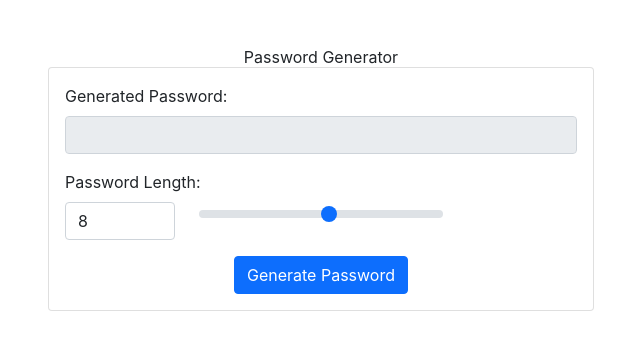
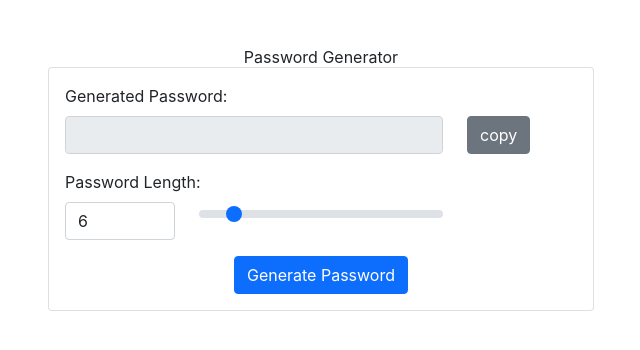
Before and after one commit to Rutvikkikani7016/Password_Generated, a React (Create React App) app: page / in a window 1280 px wide. Shown: the top 350 px of the page, without its empty margins (319-959 px from the left). Built offline with nearby package versions, Linux system fonts and the light colour scheme.

Commit message:
add copy button

```diff
--- a/package.json
+++ b/package.json
@@ -10,6 +10,7 @@
     "@testing-library/user-event": "^13.5.0",
     "react": "^18.2.0",
     "react-dom": "^18.2.0",
+    "react-hot-toast": "^2.4.1",
     "react-icons": "^4.10.1",
     "react-redux": "^8.1.2",
     "react-scripts": "5.0.1",
--- a/public/index.html
+++ b/public/index.html
@@ -15,6 +15,7 @@
       user's mobile device or desktop. See https://developers.google.com/web/fundamentals/web-app-manifest/
     -->
     <link rel="manifest" href="%PUBLIC_URL%/manifest.json" />
+    <link rel="stylesheet" href="https://cdnjs.cloudflare.com/ajax/libs/font-awesome/6.4.2/css/all.min.css" integrity="sha512-z3gLpd7yknf1YoNbCzqRKc4qyor8gaKU1qmn+CShxbuBusANI9QpRohGBreCFkKxLhei6S9CQXFEbbKuqLg0DA==" crossorigin="anonymous" referrerpolicy="no-referrer" />
     <!--
       Notice the use of %PUBLIC_URL% in the tags above.
       It will be replaced with the URL of the `public` folder during the build.
--- a/src/components/PasswordGenerator.js
+++ b/src/components/PasswordGenerator.js
@@ -1,6 +1,6 @@
 import React from 'react';
 import { useDispatch, useSelector } from 'react-redux';
-import { setPasswordLength, generatePassword } from '../redux/actions';
+import { PasswordLength, generatePassword } from '../redux/actions';
 
 const PasswordGenerator = () => {
     const dispatch = useDispatch();
@@ -13,11 +13,18 @@ const PasswordGenerator = () => {
     };
 
     const handleSliderChange = (e) => {
-        dispatch(setPasswordLength(parseInt(e.target.value)));
-      };
+        dispatch(PasswordLength(parseInt(e.target.value)));
+    };
+
+    // for copy
+    const handlerCopy = async () => {
+        if (generatedPassword) {
+            await navigator.clipboard.writeText(generatePassword);
+            alert('copied..')
+        }
+    }
 
     return (<>
-
         <div className="container mt-5">
             <h1 className="text-center">Password Generator</h1>
             <div className="row justify-content-center">
@@ -25,19 +32,23 @@ const PasswordGenerator = () => {
                     <div className="card">
                         <div className="card-body">
                             <form id="passwordGeneratorForm">
-                                <div className="mb-3">
+                                <div className='row'>
                                     <label htmlFor="generatedPassword" className="form-label">Generated Password:</label>
-                                    <input type="text" className="form-control" value={generatedPassword} id="generatedPassword" readOnly />
+                                    <div className="mb-3 col-9">
+                                        <input type="text" className="form-control" value={generatedPassword} id="generatedPassword" readOnly />
+                                    </div>
+                                    <div className='col-3'>
+                                        <button className='btn btn-secondary' onClick={handlerCopy}>copy</button>
+                                    </div>
                                 </div>
                                 <div className='row'>
                                     <label htmlFor="passwordLength" className="form-label">Password Length:</label>
                                     <div className="mb-3 col-3">
-                                        <input type="number" className="form-control" min={1} max={12} defaultValue={8} value={passwordLength} onChange={(e) => dispatch(setPasswordLength(parseInt(e.target.value)))} />
+                                        <input type="number" className="form-control" value={passwordLength} onChange={(e) => dispatch(PasswordLength(parseInt(e.target.value)))} />
                                     </div>
                                     <div className="mb-1 col-6">
-
                                         <input type="range" className="form-range" value={passwordLength}
-                                        onChange={handleSliderChange} min={0} max={15} id="customRange2" />
+                                            onChange={handleSliderChange} min={0} max={50} id="customRange2" />
                                     </div>
                                 </div>
                                 <div className="text-center">
@@ -48,7 +59,7 @@ const PasswordGenerator = () => {
                     </div>
                 </div>
             </div>
-        </div>
+        </div >
     </>
     );
 };
--- a/src/index.js
+++ b/src/index.js
@@ -2,11 +2,13 @@ import React from 'react';
 import ReactDOM from 'react-dom/client';
 import './index.css';
 import App from './App';
+import { Toaster } from 'react-hot-toast';
 
 
 const root = ReactDOM.createRoot(document.getElementById('root'));
 root.render(
   <React.StrictMode>
     <App />
+    <Toaster></Toaster>
   </React.StrictMode>
 );
--- a/src/redux/actions.js
+++ b/src/redux/actions.js
@@ -1,4 +1,4 @@
-export const setPasswordLength = (length) => ({
+export const PasswordLength = (length) => ({
     type: 'SET_PASSWORD_LENGTH',
     payload: length,
   });
--- a/src/redux/reducers.js
+++ b/src/redux/reducers.js
@@ -1,12 +1,12 @@
 const initialState = {
-    passwordLength: 8, // Default password length
-    password: '', // Generated password
+    passwordLength: 6,
+    password: '',
 };
 
 const rootReducer = (state = initialState, action) => {
     switch (action.type) {
         case 'SET_PASSWORD_LENGTH':
-            const newPasswordLength = Math.min(30, Math.max(1, action.payload));
+            const newPasswordLength = Math.min(50, Math.max(1, action.payload));
             return {
                 ...state,
                 passwordLength: newPasswordLength,
```
Also changed, not shown: 1 other file (tests, documents, lock files or other folders).
